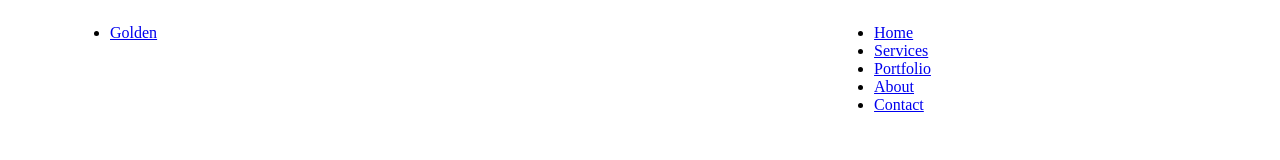
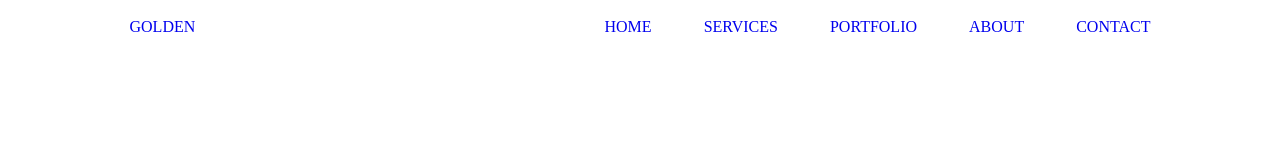
Before and after one commit to iMdPd/project-4, a website: page index.html in a window 1280 px wide. Drawn offline with Linux system fonts and the light colour scheme.

Commit message:
Fill <Nav> with content

```diff
--- a/index.html
+++ b/index.html
@@ -9,15 +9,15 @@
     <link rel="stylesheet" href="css/style.css" />
   </head>
   <body>
-    <nav class="py-6">
+    <nav class="navigation py-3">
       <div class="container">
-        <div class="row d-flex">
-          <div class="col-4 flex-fill">
+        <div class="row d-flex justify-content-around">
+          <div class="col-4">
             <ul>
               <li><a href="#">Golden</a></li>
             </ul>
           </div>
-          <div class="col-6 flex-fill d-flex justify-content-around">
+          <div class="col-6">
             <ul>
               <li><a href="#">Home</a></li>
               <li><a href="#">Services</a></li>
--- a/sass/style.scss
+++ b/sass/style.scss
@@ -1 +1,33 @@
+/* --- VARIABLES --- */
+
 /* GLOBAL */
+*,
+*::before,
+*::after {
+  box-sizing: border-box;
+}
+
+body {
+  margin: 0;
+  font-size: 16px;
+  line-height: 1.4;
+}
+
+/* NAVIGATION */
+
+.navigation ul {
+  padding: 0;
+  margin: 0;
+  list-style-type: none;
+  display: flex;
+  justify-content: space-between;
+}
+
+.navigation li {
+  display: inline-block;
+}
+
+ul a {
+  text-decoration: none;
+  text-transform: uppercase;
+}
```
Also changed, not shown: css/style.css, 1 other file.
